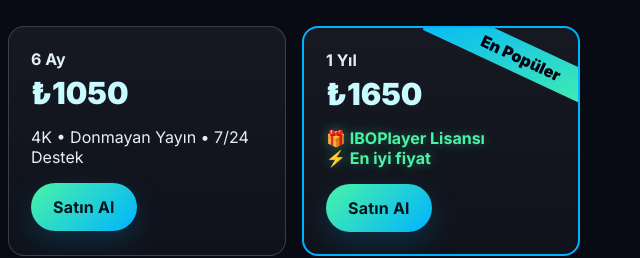
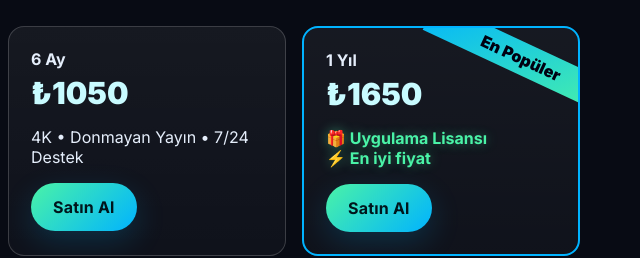
Before and after one commit to akellerserver/akellerserver, a plain HTML site: page index.html in a window 1280 px wide. Shown: the part 1300-1558 px from the top of the page, 640-1280 px from the left. Drawn offline with Linux system fonts and the light colour scheme.

Commit message:
Update index.html

```diff
--- a/index.html
+++ b/index.html
@@ -294,7 +294,7 @@
         <div class="price" data-tr="₺1650" data-eu="€70">₺1650</div>
 
         <p style="font-weight:700;color:#4af3a7;text-shadow:0 0 12px rgba(74,243,167,.4)">
-          🎁  IBOPlayer Lisansı
+          🎁  Uygulama Lisansı
           <br>⚡ En iyi fiyat
         </p>
 
```
